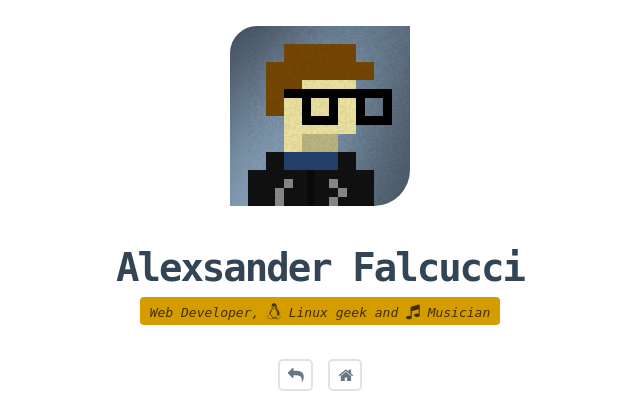
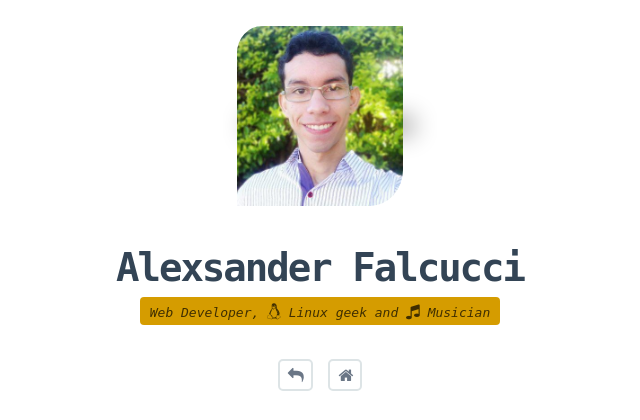
Before and after one commit to alexfalcucc/personal-site, a Django app: a page that uses resume/core/templates/base.html in a window 1280 px wide. Shown: the top 420 px of the page, without its empty margins (320-960 px from the left). Run offline with Django 3.2, Linux system fonts and the light colour scheme; tables that the repository leaves empty hold one stand-in row (values such as "Sample post"); some libraries are stand-ins or nearby versions.

Commit message:
new image

```diff
--- a/resume/core/templates/base.html
+++ b/resume/core/templates/base.html
@@ -76,7 +76,7 @@
                 <!-- HEADER -->
                 <header class="header">
 
-                    <a href="/"><img src="{% static 'images/site/avatar.png' %}" alt="avatar"></a>
+                    <a href="/" style="box-shadow: 10px 10px 25px #888888;"><img src="{% static 'images/site/me.jpeg' %}" alt="avatar"></a>
                     <h1>Alexsander Falcucci</h1>
                     <p>Web Developer, <i class="fa fa-linux"></i> Linux geek and <i class="fa fa-music"></i> Musician</p>
 
--- a/resume/core/templates/core/blog/article.html
+++ b/resume/core/templates/core/blog/article.html
@@ -47,6 +47,8 @@
 
                         <!-- .entry-content -->
                         <div class="entry-content">
+
+
 
 
                             {{article.content|safe}}
```
Also changed, not shown: resume/core/static/images/site/me.jpeg (added).
